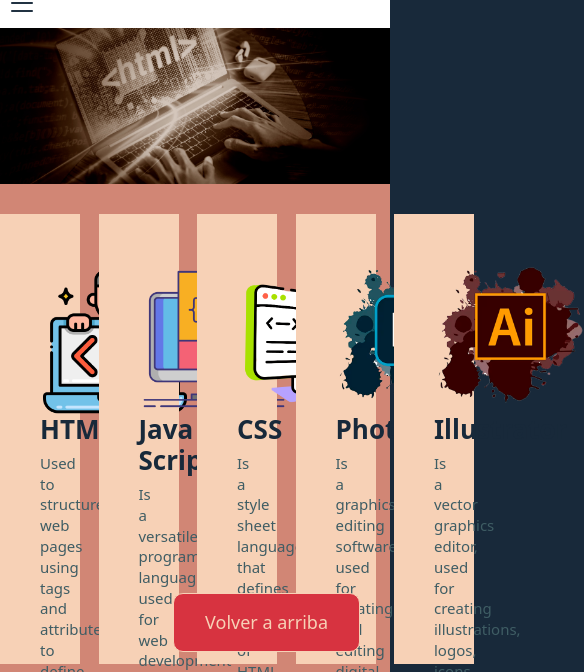
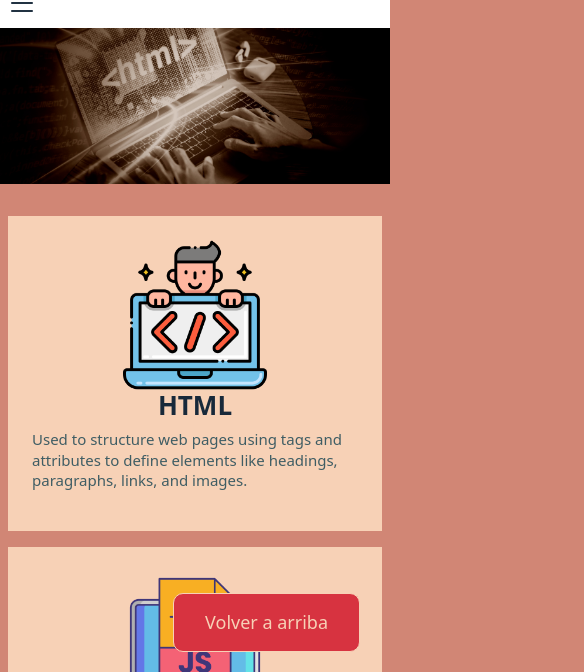
Before and after one commit to barbatjuan/EF-Barbat, a plain HTML site: page pages/skills.html in a window 390 px wide. Shown: the part 172-844 px from the top of the page, 584 px wide, since content can reach past the window. Drawn offline with nearby package versions, Linux system fonts and the light colour scheme.

Commit message:
Skills page responsive

```diff
--- a/assets/styles/styles.css
+++ b/assets/styles/styles.css
@@ -555,39 +555,29 @@ H2 {
 .pSection {
   font-family: system-ui, -apple-system, BlinkMacSystemFont, "Segoe UI", Roboto,
     Oxygen, Ubuntu, Cantarell, "Open Sans", "Helvetica Neue", sans-serif;
-  /* padding: 0 60px 20px 60px; */
   font-size: 16px;
   color: #d18675;
   font-weight: 600;
 }
 
 .skillsContainer {
-  font-family: system-ui, -apple-system, BlinkMacSystemFont, "Segoe UI", Roboto,
-    Oxygen, Ubuntu, Cantarell, "Open Sans", "Helvetica Neue", sans-serif;
-  display: grid;
-  width: 100%;
-  margin-left: auto;
-  margin-right: auto;
   background-color: #d18675;
-  grid-template-columns: 15% 15% 15% 15% 15%;
-  grid-template-rows: 450px;
-  column-gap: 40px;
-  row-gap: 40px;
-  justify-content: space-around;
-  align-content: center;
-  text-align: center;
-  padding: 30px 0 30px 0;
+  align-items: center;
+}
+
+.bodySkills {
+  background-color: #d18675;
 }
 
 .skillsContain {
   background-color: #f7d1b6;
   justify-content: center;
-  padding: 50px 40px 50px 40px;
   transition-duration: 500ms;
 }
 
 .imageSkills {
   width: 100%;
+  max-height: 700px;
 }
 
 .iconSkills {
@@ -609,6 +599,7 @@ H2 {
   color: #18293a;
   font-size: 26px;
   font-weight: 800;
+  text-align: center;
 }
 
 .skillsContain:hover {
@@ -665,6 +656,10 @@ H2 {
     width: 1100px;
     height: 400px;
   }
+  .imageSkills {
+    width: 1100;
+    max-height: 400px;
+  }
 }
 
 @media screen and (max-width: 768px) {
--- a/pages/skills.html
+++ b/pages/skills.html
@@ -59,8 +59,9 @@
         alt=""
       />
     </div>
-    <div class="skillsContainer">
-      <div class="skillsContain">
+    <div class="container text-center skillsContainer py-4">
+      <div class="row">
+        <div class="col skillsContain m-2 p-4">
           <img src="./../assets/images/icons/html.png" class="iconSkills" />
           <h3 class="h3GridSkills">HTML</h3>
           <p class="pGridSkills">
@@ -68,32 +69,34 @@
             elements like headings, paragraphs, links, and images.
           </p>
         </div>
-
-      <div class="skillsContain">
+        <div class="col skillsContain m-2 p-4">
           <img src="./../assets/images/icons/java2.png" class="iconSkills" />
           <h3 class="h3GridSkills">Java Script</h3>
           <p class="pGridSkills">
-          Is a versatile programming language used for web development to create
-          dynamic and interactive elements on web pages.
+            Is a versatile programming language used for web development to
+            create dynamic and interactive elements on web pages.
           </p>
         </div>
-      <div class="skillsContain">
+        <div class="col skillsContain m-2 p-4">
           <img src="./../assets/images/icons/css.png" class="iconSkills" />
           <h3 class="h3GridSkills">CSS</h3>
           <p class="pGridSkills">
-          Is a style sheet language that defines the presentation of HTML or XML
-          documents.
+            Is a style sheet language that defines the presentation of HTML or
+            XML documents.
           </p>
         </div>
-      <div class="skillsContain">
-        <img src="./../assets/images/icons/photoshop.png" class="iconSkills" />
+        <div class="col skillsContain m-2 p-4">
+          <img
+            src="./../assets/images/icons/photoshop.png"
+            class="iconSkills"
+          />
           <h3 class="h3GridSkills">Photoshop</h3>
           <p class="pGridSkills">
-          Is a graphics editing software, used for creating and editing digital
-          images, illustrations, and designs.
+            Is a graphics editing software, used for creating and editing
+            digital images, illustrations, and designs.
           </p>
         </div>
-      <div class="skillsContain">
+        <div class="col skillsContain m-2 p-4">
           <img
             src="./../assets/images/icons/illustrator.png"
             class="iconSkills"
@@ -105,6 +108,8 @@
           </p>
         </div>
       </div>
+    </div>
+
     <button id="toTopButton">
       <a href="./../pages/skills.html" target="_top"> Volver a arriba </a>
     </button>
```
Lines whose indentation alone changed are shown as unchanged.
